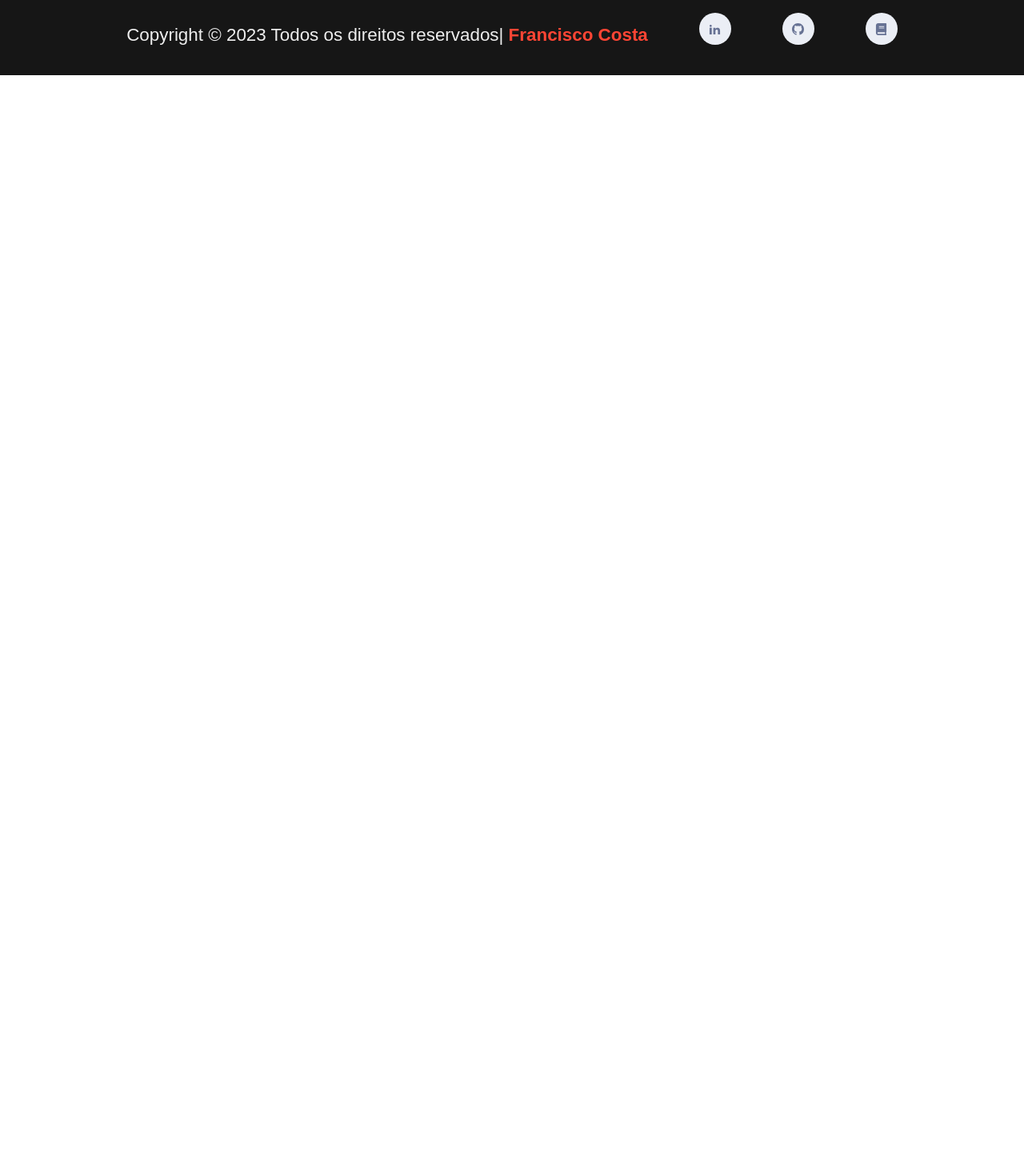
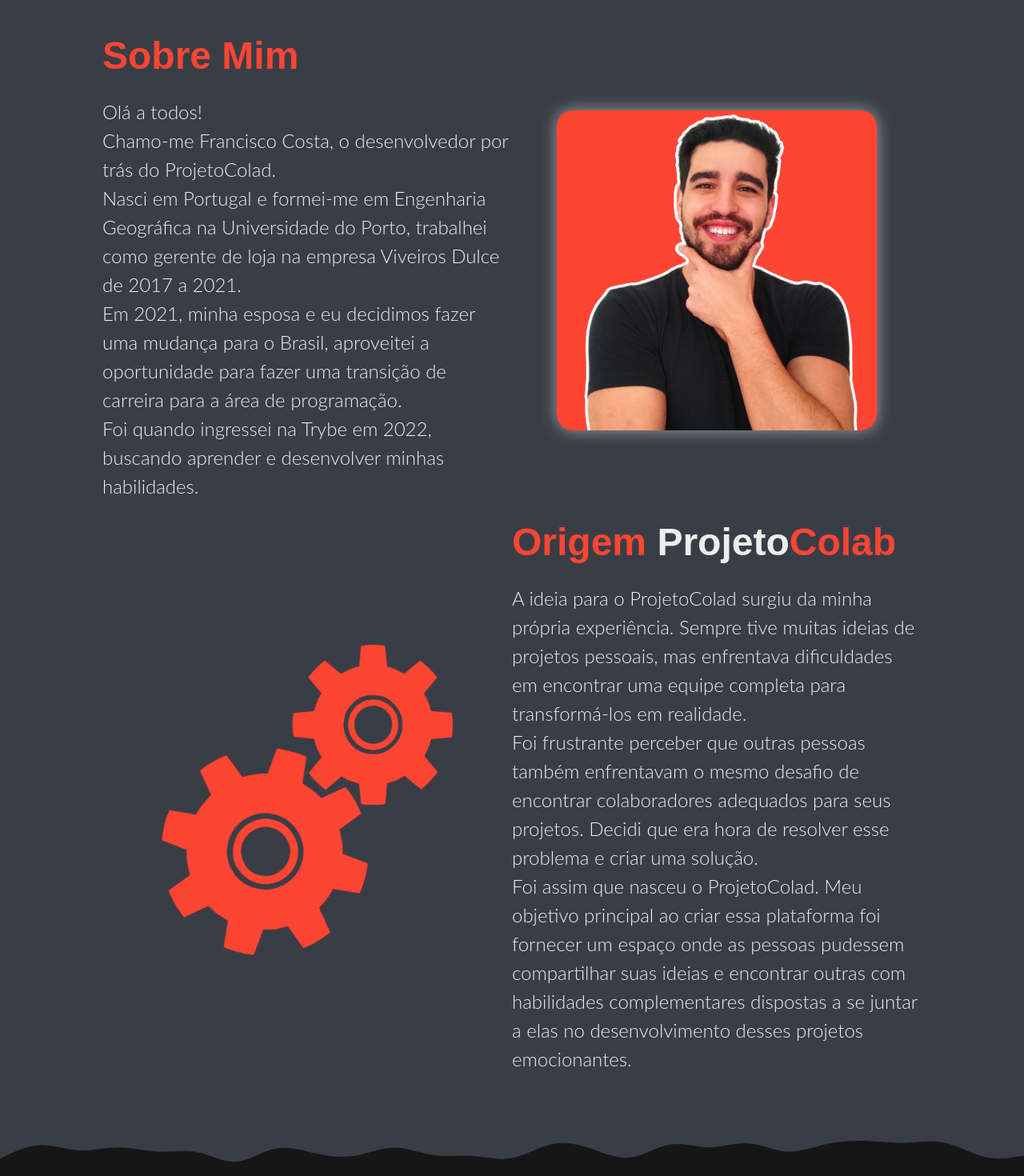
Before and after one commit to FranciscoCosta/ProjetoColad, a Next.js app: page /about in a window 1280 px wide. Shown: the part 180-1650 px from the top of the page at 80% size. Before the commit the page ends 800 px from the top, so only its background shows below. Built offline with nearby package versions, Linux system fonts and the light colour scheme.

Commit message:
Fix: About us page

```diff
--- /dev/null
+++ b/src/app/about/About.scss
@@ -0,0 +1,169 @@
+.About{
+    min-height: 100vh;
+    background-color: var(--dark-grey);
+    display: flex;
+    align-items: center;
+    justify-content: space-between;
+    flex-direction: column;
+
+    .About__container{
+
+        width: 80%;
+        display: flex;
+        align-items: center;
+        justify-content: center;
+        flex-direction: column;
+        margin-top: 4rem;
+
+
+        .About__container-me {
+            display: flex;
+            flex-direction: row;
+            align-items: center;
+            justify-content: center;
+
+            .About__container-me--left{
+                display: flex;
+                flex-direction: column;
+                align-items: center;
+                justify-content: center;
+                flex: 1;
+
+                h1{
+                    align-self: self-start;
+                    font-size: 3rem;
+                    font-weight: 600;
+                    color: var(--secondary-color);
+                    margin-bottom: 1rem;
+                }
+
+                p{
+                    align-self: self-start;
+                    font-size: 1.5rem;
+                    font-weight: 300;
+                    font-family: 'Lato', sans-serif;
+                    color: var(--tertiary-color);
+                    margin-bottom: 1rem;
+                }
+            }
+            .About__container-me--right{
+                display: flex;
+                flex-direction: column;
+                align-items: center;
+                justify-content: center;
+                flex: 1;
+
+                .About__container-img{
+                    width: 400px;
+                    height: 400px;
+                    border-radius: 20px;
+                    position: relative;
+                    overflow: hidden;
+                    box-shadow: 0 0 20px rgba(255,255,255,0.5);
+                    .img__contain-profile{
+                        object-fit: contain;
+                    }
+                }
+            }
+        }
+        .About__container-projectColab{
+            display: flex;
+            align-items: center;
+            justify-content: center;
+
+            .About__container-projectColab--left{
+                display: flex;
+                align-items: center;
+                justify-content: center;
+                flex: 1;
+
+                .About__container-img{
+                    width: 400px;
+                    height: 400px;
+                    border-radius: 20px;
+                    position: relative;
+                    overflow: hidden;
+                    .img__contain-profile{
+                        object-fit: contain;
+                    }
+                }
+            }
+            .About__container-projectColab--right{
+                flex: 1;
+                display: flex;
+                align-items: center;
+                justify-content: center;
+                flex-direction: column;
+
+                h1{
+                    align-self: self-start;
+                    font-size: 3rem;
+                    font-weight: 600;
+                    color: var(--secondary-color);
+                    margin-bottom: 1rem;
+
+                    span{
+                        color: var(--tertiary-color);
+                    }
+                }
+                p{
+                    align-self: self-start;
+                    font-size: 1.5rem;
+                    font-weight: 300;
+                    font-family: 'Lato', sans-serif;
+                    color: var(--tertiary-color);
+                    margin-bottom: 1rem;
+                }
+            }
+        }
+    }
+    @media screen and (max-width: 1200px) {
+        .About__container{
+            margin-top: 2rem;
+            overflow-x: hidden;
+
+            .About__container-me, .About__container-projectColab{
+
+                flex-direction: column;
+
+            .About__container-me--left , .About__container-projectColab--right{
+                padding: 1rem;
+                text-align: center;
+                overflow: hidden;
+
+                h1{
+                    align-self: center;
+                    font-size: 2rem;
+                    font-weight: 600;
+                    color: var(--secondary-color);
+                    margin-bottom: 1rem;
+                }
+
+                p{
+                    align-self: center;
+                    font-size: 1rem;
+                    font-weight: 300;
+                    font-family: 'Lato', sans-serif;
+                    color: var(--tertiary-color);
+                    margin-bottom: 1rem;
+                }
+            }
+            }
+
+            .About__container-me--right , .About__container-projectColab--left{
+                .About__container-img{
+                    width: 200px !important;
+                    height: 200px !important;
+
+                    .img__contain-profile{
+                        object-fit: contain;
+                    }
+                }
+            }
+            .About__container-me{
+                flex-direction: column-reverse;
+            }
+
+        }
+    }
+}
--- a/src/app/about/page.tsx
+++ b/src/app/about/page.tsx
@@ -1,8 +1,75 @@
+"use client"
+
 import React from 'react'
+import Image from 'next/image'
 
+import { motion } from 'framer-motion'
+import './About.scss'
 const About = () => {
   return (
-    <div>About</div>
+    <div className='About'>
+      <div className='About__container'>
+        <div className="About__container-me">
+          <motion.div
+            whileInView={{ x: [-100, 0], opacity: [0, 1] }}
+            transition={{ duration: 1 }}
+            className="About__container-me--left">
+            <h1 className="About__container-me--left-title">Sobre Mim</h1>
+            <p>
+              Olá a todos!
+              <br />
+              Chamo-me Francisco Costa, o desenvolvedor por trás do ProjetoColad.
+              <br />
+              Nasci em Portugal e formei-me em Engenharia Geográfica na Universidade do Porto, trabalhei como gerente de loja na empresa Viveiros Dulce de 2017 a 2021.
+              <br />
+              Em 2021, minha esposa e eu decidimos fazer uma mudança para o Brasil,  aproveitei a oportunidade para fazer uma transição de carreira para a área de programação.
+              <br />
+              Foi quando ingressei na Trybe em 2022, buscando aprender e desenvolver minhas habilidades.
+            </p>
+          </motion.div>
+          <motion.div
+            whileInView={{ x: [100, 0], opacity: [0, 1] }}
+            transition={{ duration: 1 }}
+
+            className="About__container-me--right">
+            <div className='About__container-img'>
+              <Image src="/images/profile.png" fill alt="profile-pic" className='img__contain-profile' />
+            </div>
+          </motion.div>
+
+        </div>
+        <div className="About__container-projectColab">
+          <motion.div
+            whileInView={{ x: [-100, 0], opacity: [0, 1] }}
+            transition={{ duration: 1 }}
+            className="About__container-projectColab--left">
+            <div className='About__container-img'>
+              <Image src="/images/logo1.png" fill alt="profile-pic" className='img__contain-profile' />
+            </div>
+          </motion.div>
+          <motion.div
+            whileInView={{ x: [100, 0], opacity: [0, 1] }}
+            transition={{ duration: 1 }}
+            className="About__container-projectColab--right">
+            <h1 className="About__container-projectColab--right-title">Origem <span>Projeto</span>Colab</h1>
+            <p>
+
+              A ideia para o ProjetoColad surgiu da minha própria experiência. Sempre tive muitas ideias de projetos pessoais, mas enfrentava dificuldades em encontrar uma equipe completa para transformá-los em realidade. <br/>
+              Foi frustrante perceber que outras pessoas também enfrentavam o mesmo desafio de encontrar colaboradores adequados para seus projetos.
+              Decidi que era hora de resolver esse problema e criar uma solução.
+              <br />
+              Foi assim que nasceu o ProjetoColad. Meu objetivo principal ao criar essa plataforma foi fornecer um espaço onde as pessoas pudessem compartilhar suas ideias e encontrar outras com habilidades complementares dispostas a se juntar a elas no desenvolvimento desses projetos emocionantes.
+              <br />
+            </p>
+          </motion.div>
+
+
+        </div>
+
+      </div>
+
+      <div className="spacer display__display" />
+    </div>
   )
 }
 
--- a/src/components/hero/Hero.scss
+++ b/src/components/hero/Hero.scss
@@ -3,7 +3,9 @@
   flex-direction: row;
   justify-content: center;
   align-items: center;
-  margin-top: 4rem;
+  margin: 0 auto;
+  margin-top:4rem;
+
   gap: 2rem;
   overflow: hidden;
 
--- a/src/components/navabar/Navbar.scss
+++ b/src/components/navabar/Navbar.scss
@@ -49,9 +49,9 @@
       background-color: transparent;
       color: var(--secondary-color);
       border: 1px solid var(--tertiary-color);
-      padding: 5px 20px;
+      padding: 3px 15px;
       border-radius: 25px;
-      font-size: 1.5rem;
+      font-size: 1.3rem;
       font-weight: 600;
       letter-spacing: 2px;
       font-family: "Lato", sans-serif;
@@ -67,7 +67,7 @@
       p {
         text-decoration: none;
         color: var(--tertiary-color);
-        font-size: 2rem;
+        font-size: 1.5rem;
         font-weight: 600;
         letter-spacing: 2px;
         font-family: "Lato", sans-serif;
```
Also changed, not shown: public/images/profile.png (added).
